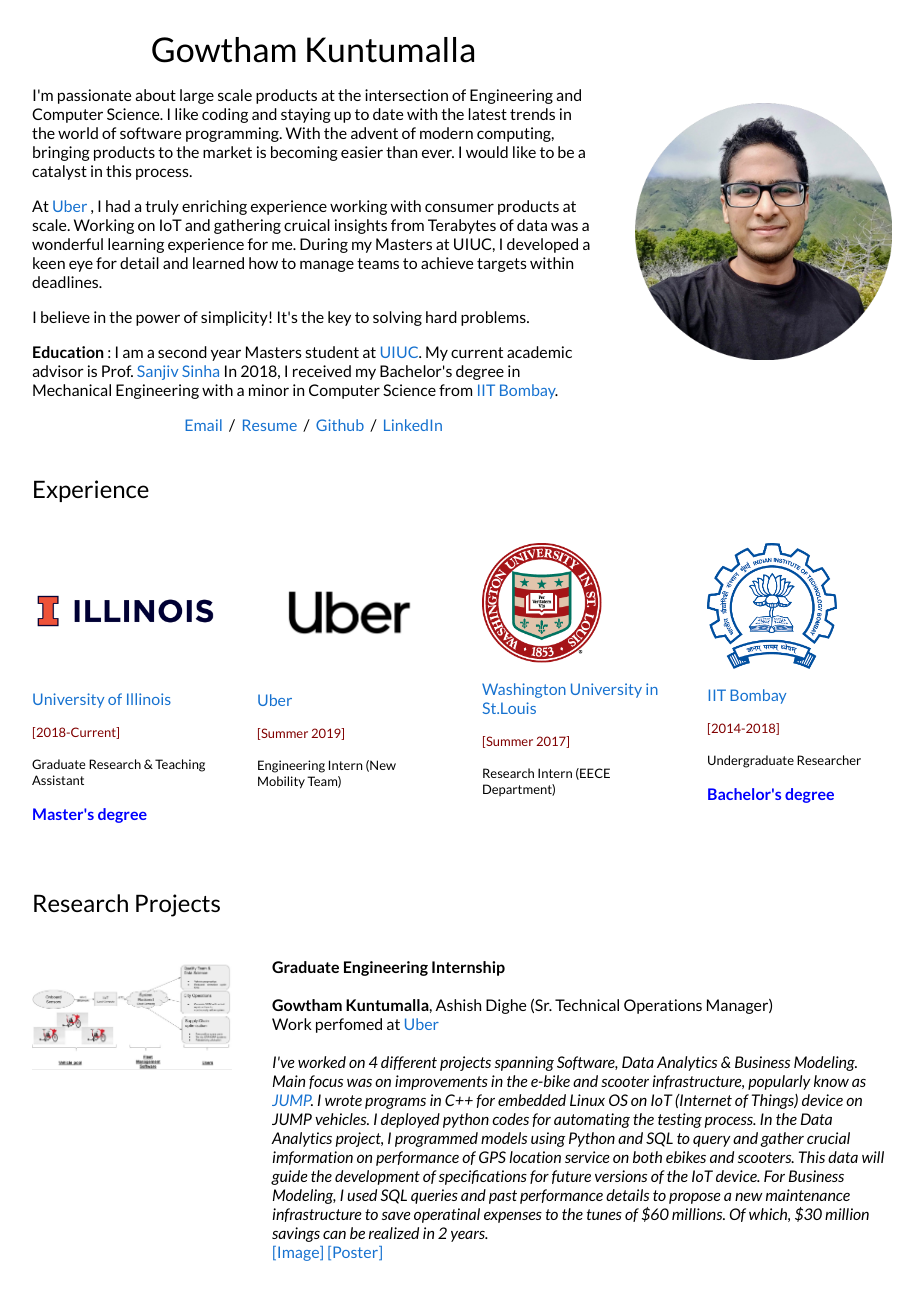
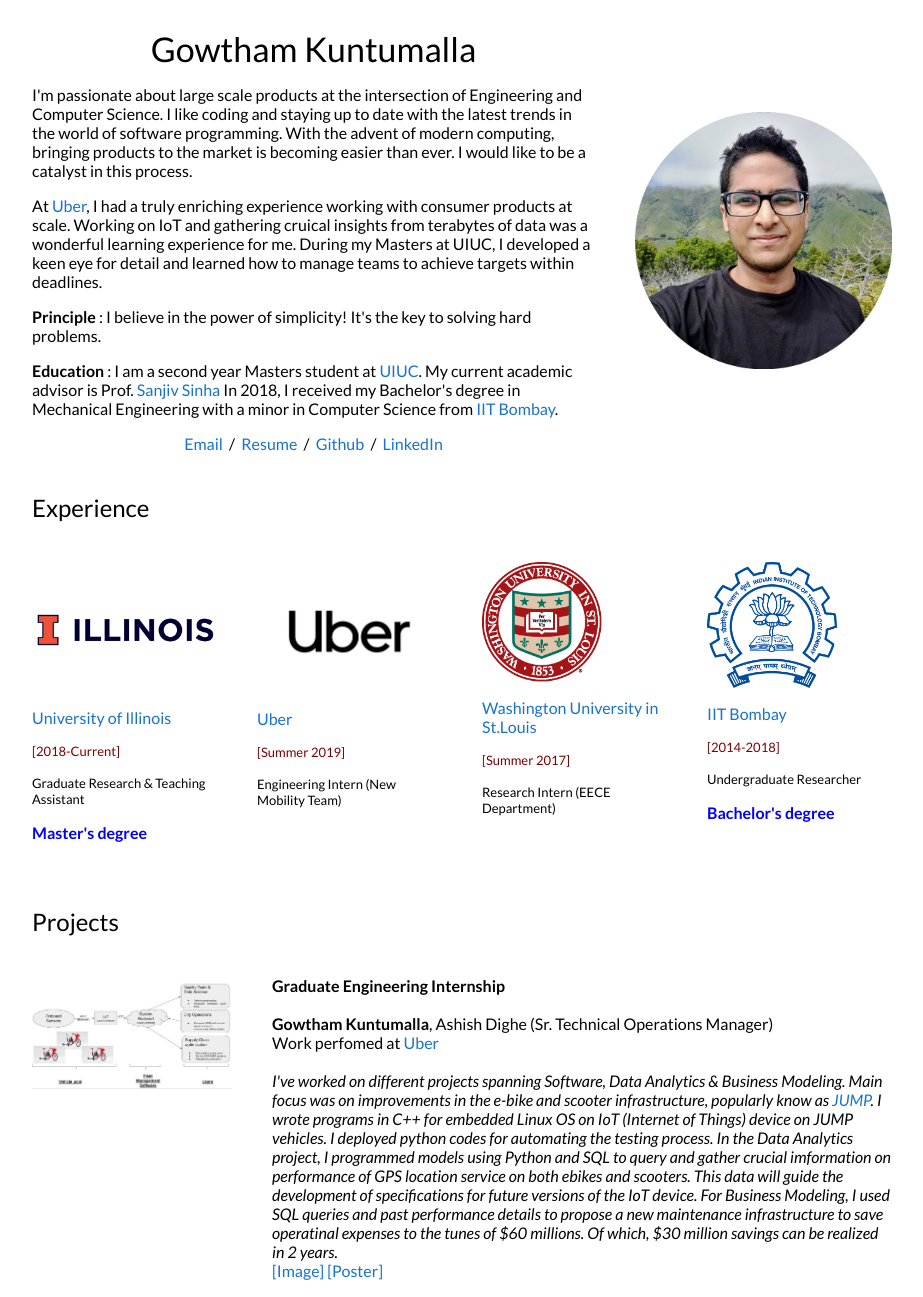
Before and after one commit to gowthamkuntumalla/gowthamkuntumalla.github.io, a plain HTML site: page index.html in a window 1280 px wide. Shown: the top 1297 px of the page, without its empty margins (178-1101 px from the left). Drawn offline with Linux system fonts and the light colour scheme.

Commit message:
Update index.html

```diff
--- a/index.html
+++ b/index.html
@@ -109,11 +109,11 @@
 		  With the advent of modern computing, bringing products to the market is becoming easier than ever. I would like to be a catalyst in this process.
 		 </p>
 
-              <p>  At <a href = "https://www.uber.com/"> Uber </a>, I had a truly enriching experience working with consumer products at scale. Working on IoT and gathering cruical insights from Terabytes of data was a wonderful learning experience for me.
+              <p>  At <a href = "https://www.uber.com/"> Uber</a>, I had a truly enriching experience working with consumer products at scale. Working on IoT and gathering cruical insights from terabytes of data was a wonderful learning experience for me.
 		   During my Masters at UIUC, I developed a keen eye for detail and learned how to manage teams to achieve targets within deadlines.
 		      </p>
 
-		<p> I believe in the power of simplicity! It's the key to solving hard problems. </p>
+		 <p> <strong> Principle </strong>: I believe in the power of simplicity! It's the key to solving hard problems. </p>
 
                <p><strong> Education </strong>: I am a second year Masters student at <a href="https://www.illinois.edu/">UIUC</a>. My current academic advisor is Prof. <a href="https://mechanical.illinois.edu/directory/faculty/sanjiv">Sanjiv Sinha</a>
 		      In 2018, I received my Bachelor's degree in Mechanical Engineering with a minor in Computer Science from <a href="http://www.iitb.ac.in/">IIT Bombay</a>.
@@ -190,7 +190,7 @@
         <table width="100%" align="center" border="0" cellspacing="0" cellpadding="20">
           <tr>
             <td width="100%" valign="middle">
-              <heading>Research Projects</heading>
+              <heading>Projects</heading>
             </td>
           </tr>
         </table>
@@ -209,7 +209,7 @@
 			  <br>
               Work perfomed at <a href="https://www.uber.com/">Uber </a> <br> <br>
 
-              <em>I've worked on 4 different projects spanning Software, Data Analytics & Business Modeling. Main focus was on improvements in the e-bike and scooter infrastructure,
+              <em>I've worked on different projects spanning Software, Data Analytics & Business Modeling. Main focus was on improvements in the e-bike and scooter infrastructure,
 			  popularly know as <a href = "https://www.jump.com/"> JUMP</a>.
         I wrote programs in C++ for embedded Linux OS on IoT (Internet of Things) device on JUMP vehicles. I deployed python codes for automating the testing process. In the Data Analytics project, I programmed models using Python and SQL to query and gather crucial imformation on performance of GPS location service on both ebikes and scooters. This data will guide the development of specifications for future versions of the IoT device. For Business Modeling, I used SQL queries and past performance details to propose a new maintenance infrastructure to save operatinal expenses to the tunes of $60 millions. Of which, $30 million savings can be realized in 2 years.
         </em>
@@ -289,7 +289,7 @@
               <img id="paper_img" src='images/IITB_BTP_image.jpg'>
             </td>
             <td width="75%" valign="center" >
-              <papertitle> Finding high potential rocket propellants using computer simulation (B.Tech Project)</papertitle>
+              <papertitle> Finding high potential rocket propellants using computer simulations (B.Tech Project)</papertitle>
               <br> <br>
               <strong>Gowtham Kuntumalla</strong>,
               <a href="https://www.me.iitb.ac.in/?q=faculty/Prof.%20Neeraj%20Kumbhakarna">Dr. Neeraj Kumbhakarna</a> (Mentor)
```
